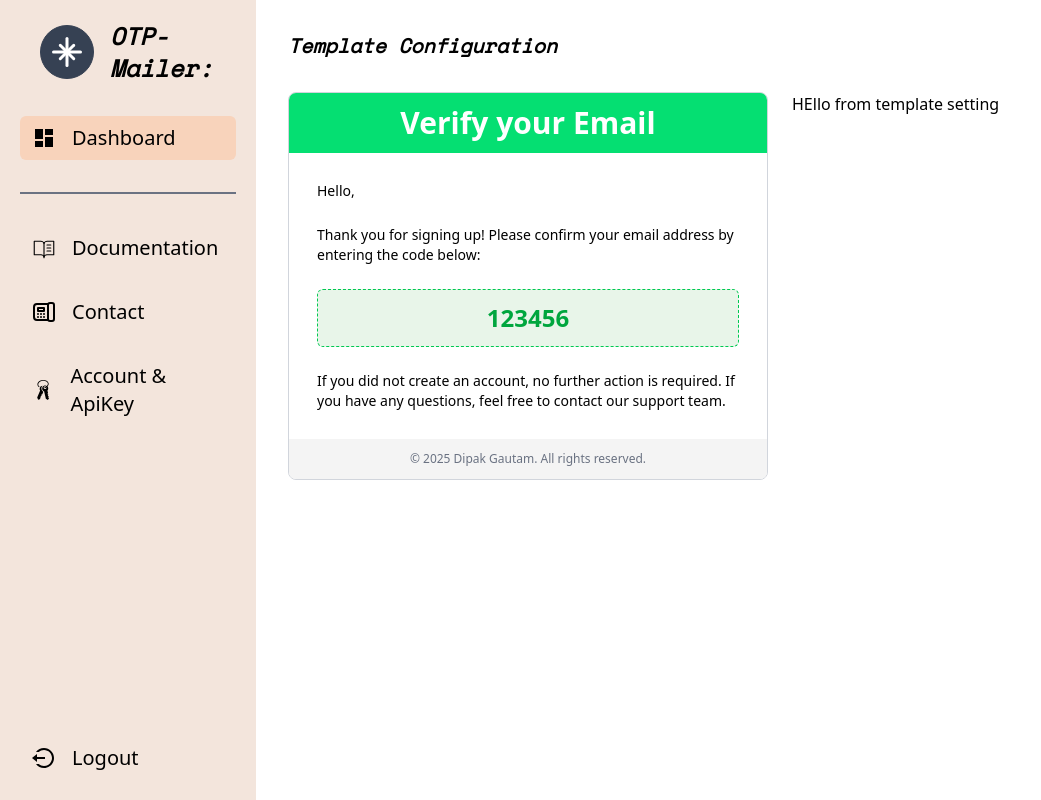
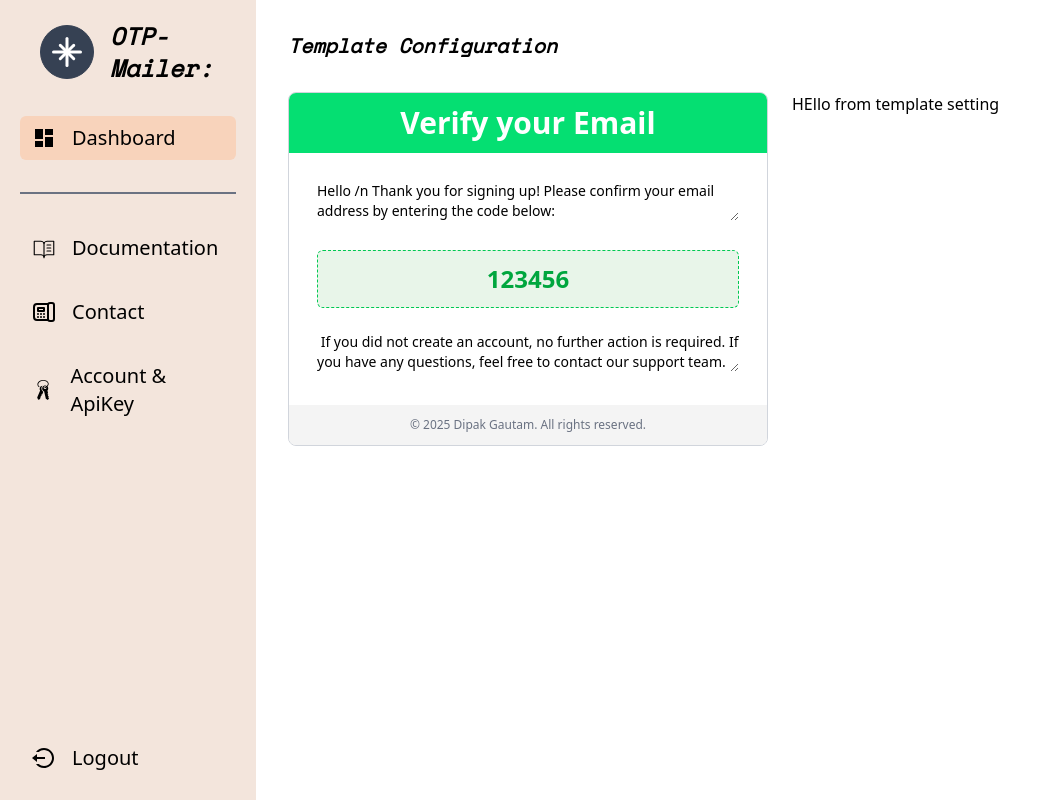
Before and after one commit to Dipak-Gautam/OTP-Mailer-Frontend, a React (Vite) app: page /dashboard in a window 1280 px wide. Shown: the whole page, without its empty margins (0-1041 px from the left). Built offline with nearby package versions, Linux system fonts and the light colour scheme.

Commit message:
feat: template update sucessfull

```diff
--- a/src/Components/DashBoard/Component/Dashboard/EmailConfiguration/Components/Template.tsx
+++ b/src/Components/DashBoard/Component/Dashboard/EmailConfiguration/Components/Template.tsx
@@ -1,27 +1,43 @@
-import React from "react";
+import React, { useState } from "react";
 
 const Template = () => {
+  const [title, setTitle] = useState("Verify your Email");
+  const [firstParagraph, setFirstParagraph] = useState(
+    "Hello /n Thank you for signing up! Please confirm your email address by entering the code below:"
+  );
+  const [afterParagraph, setAfterParagraph] = useState(
+    " If you did not create an account, no further action is required. If you have any questions, feel free to contact our support team."
+  );
+
   return (
     <div className="w-[50%]">
       <div className="border rounded-lg overflow-hidden border-gray-300 ">
         <div className="bg-green-400 text-white font-bold text-3xl text-center p-3">
-          Verify your Email
+          <input
+            value={title}
+            onChange={(event) => setTitle(event.target.value)}
+            className="border-none outline-none bg-transparent w-full text-center"
+          />
         </div>
         <div className="p-7 space-y-6 text-sm">
-          <div>Hello,</div>
-          <div>
-            Thank you for signing up! Please confirm your email address by
-            entering the code below:
-          </div>
+          <textarea
+            value={firstParagraph}
+            onChange={(event) => setFirstParagraph(event.target.value)}
+            className="border-none outline-none bg-transparent w-full "
+          />
+
           <div className="bg-[#e8f5e9] p-3 border border-dashed border-green-500 rounded-md">
             <div className="text-center text-2xl font-bold text-green-600">
               123456
             </div>
           </div>
-          <p>
-            If you did not create an account, no further action is required. If
-            you have any questions, feel free to contact our support team.
-          </p>
+          <div>
+            <textarea
+              value={afterParagraph}
+              onChange={(event) => setAfterParagraph(event.target.value)}
+              className="border-none outline-none bg-transparent w-full "
+            />
+          </div>
         </div>
         <div className="bg-[#f4f4f4] text-center p-3 text-xs text-gray-500 font-medium">
           © 2025 Dipak Gautam. All rights reserved.
```
